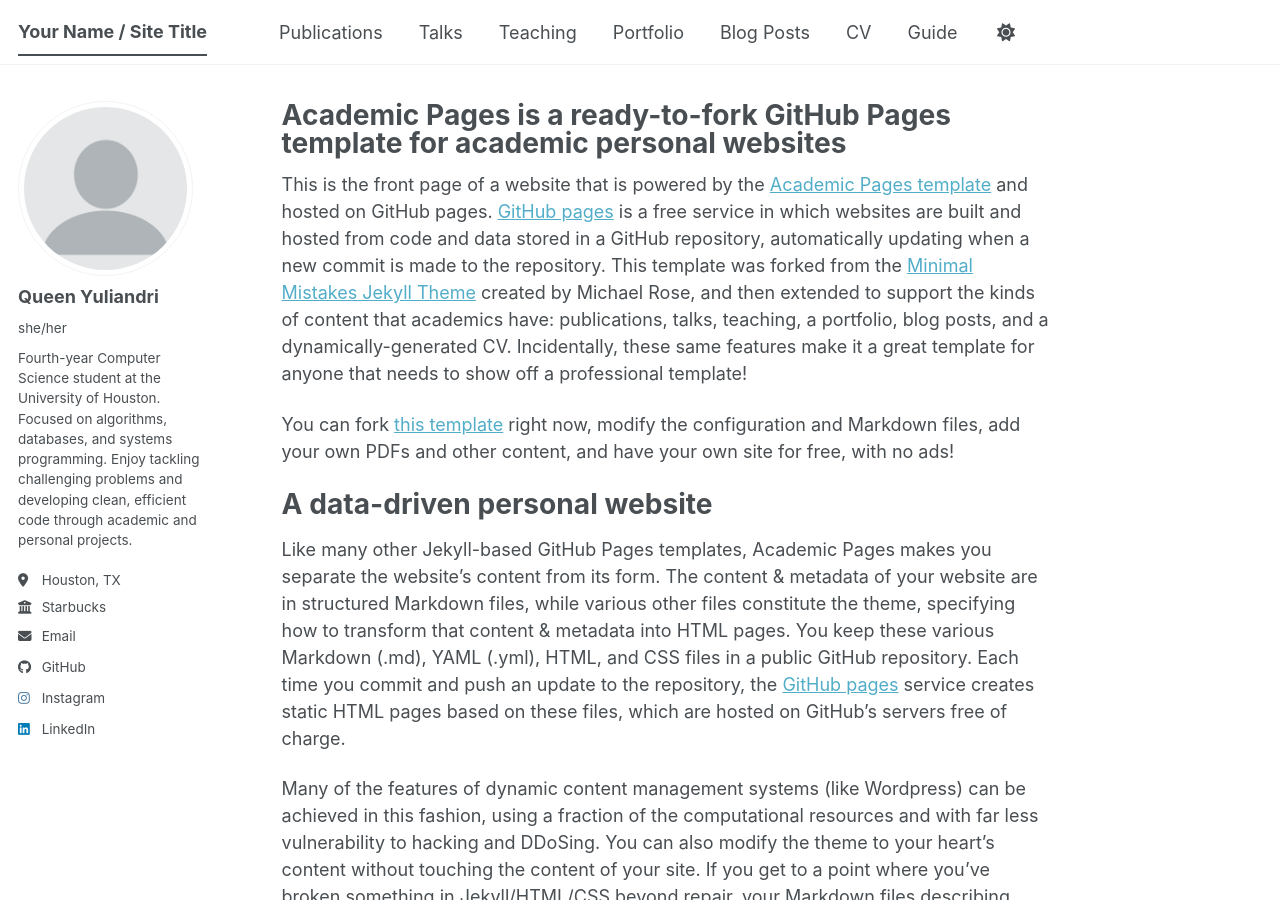
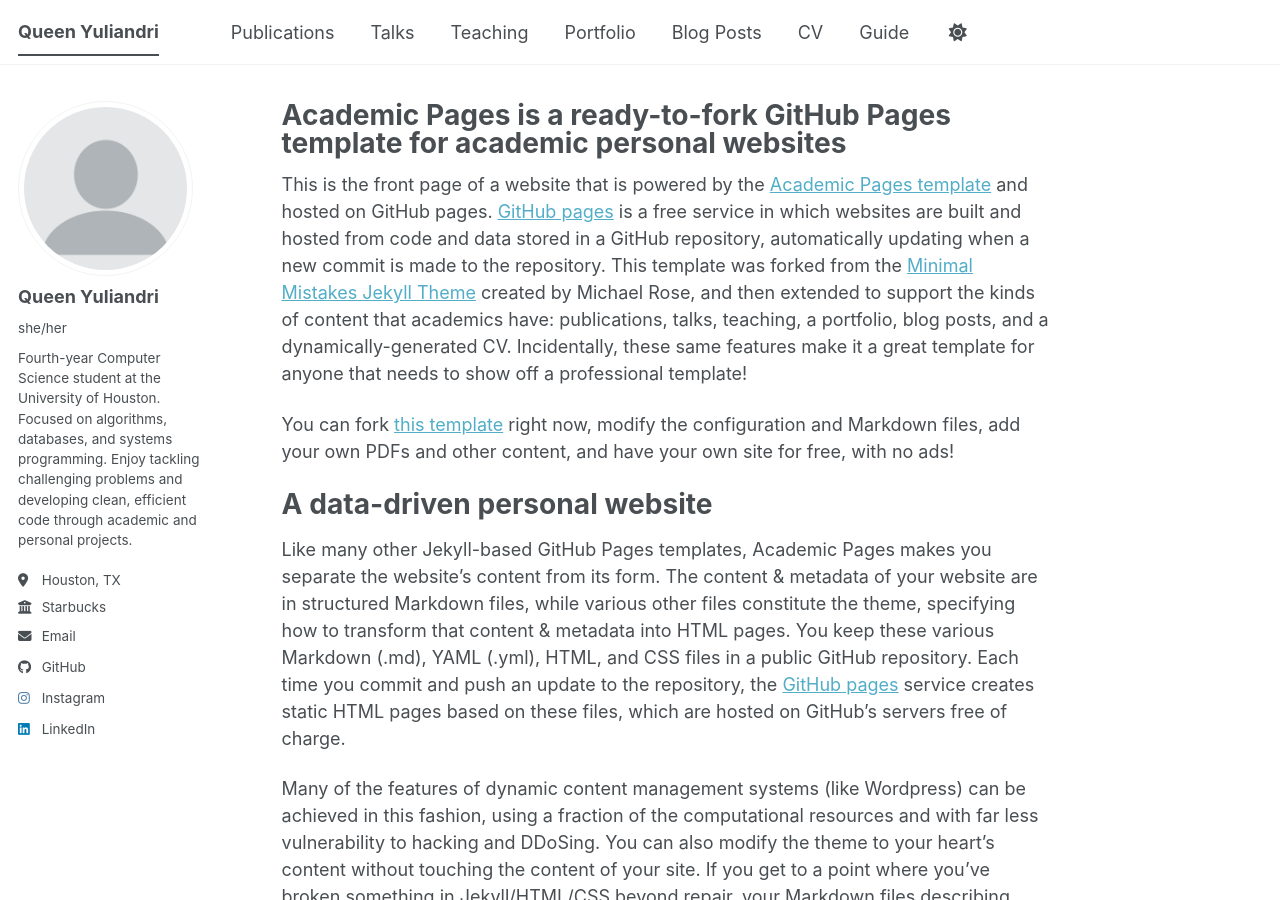
Before and after one commit to Queen-aty/Queen-aty.github.io, a Jekyll site: the page built from _pages/about.md, in a window 1280 px wide and 900 px high. Built offline with Jekyll 4.4.1, drawn with Linux system fonts in a browser that asks for light colours; a script bundle is joined from its source files by our own code; library files that are not in the unit come from our copies.

Commit message:
Update _config.yml

```diff
--- a/_config.yml
+++ b/_config.yml
@@ -9,14 +9,14 @@
 # Basic Site Settings
 locale                   : "en-US"
 site_theme               : "default" # The available themes options are "default", "air", "sunrise", "mint", "dirt" and "contrast"
-title                    : "Your Name / Site Title"
+title                    : "Queen Yuliandri"
 title_separator          : "-"
 name                     : &name "Your Name"
-description              : &description "Your Name's academic portfolio"   # Update this with a general description of your site, this is the default if not overridden by a page
-url                      : https://academicpages.github.io # The base hostname & protocol for your site e.g. "https://[your GitHub username].github.io",
+description              : &description "Queen's academic portfolio"   # Update this with a general description of your site, this is the default if not overridden by a page
+url                      : https://queen-aty.github.io # The base hostname & protocol for your site e.g. "https://[your GitHub username].github.io",
                                                            # or if you already have some other page hosted on Github then use "https://[your GitHub username].github.io/[Your Repo Name]"
 baseurl                  : "" # the subpath of your site, e.g. "/blog"
-repository               : "academicpages/academicpages.github.io"
+repository               : "quenn-aty/queen-aty.github.io"
 
 # Site Author - The following control what appear as part of the author content on the side bar.
 #               If a field is blank the icon and link will not appear, otherwise it will be shown.
```
